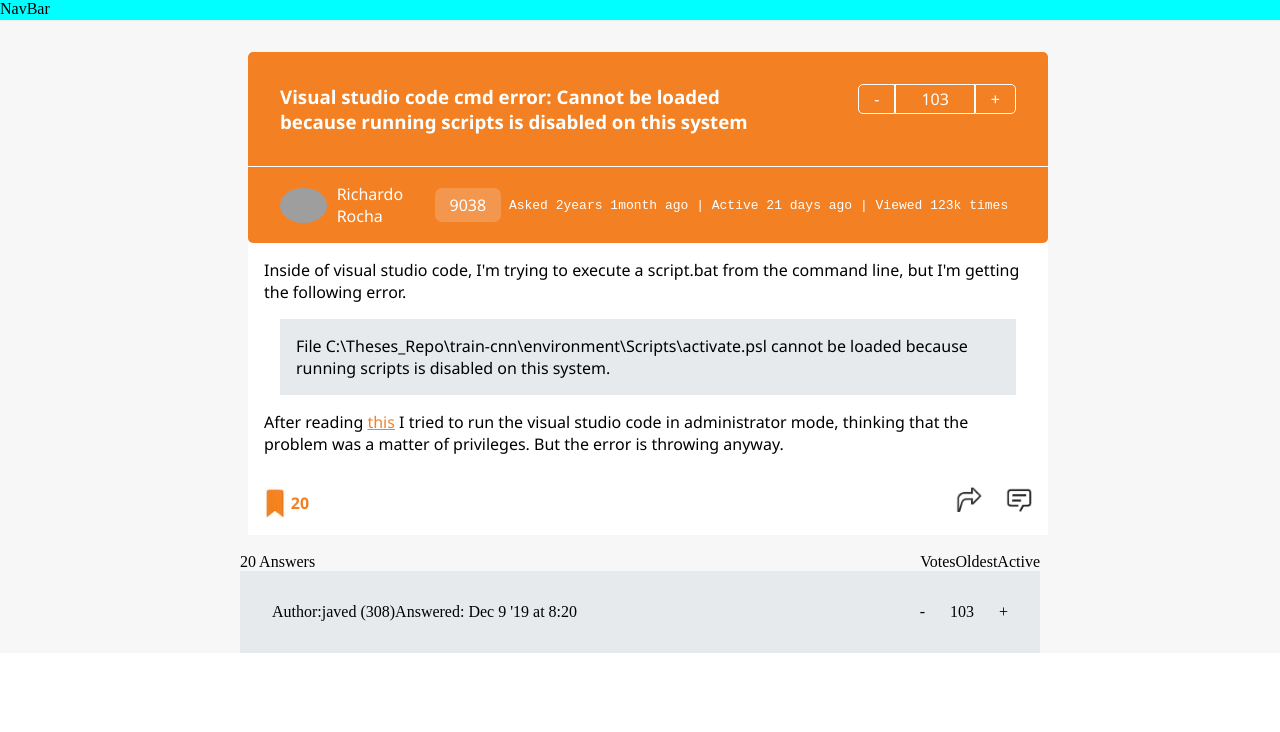
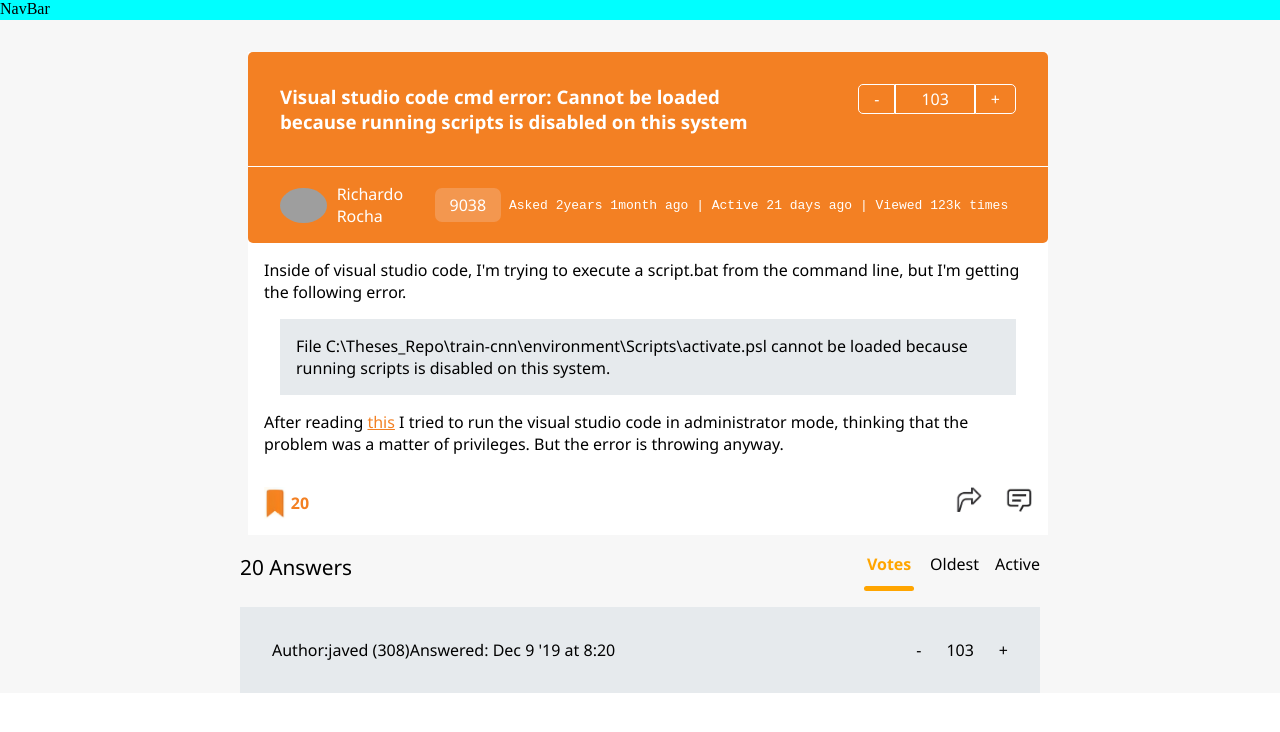
Before and after one commit to abhishekdasz/StackoverflowClone, a React (Create React App) app: page / in a window 1280 px wide. Shown: the top 732 px of the page. Built offline with nearby package versions, Linux system fonts and the light colour scheme; grey boxes are pictures that could not be loaded.

Commit message:
creating the answer-section

```diff
--- a/src/components/Answers.jsx
+++ b/src/components/Answers.jsx
@@ -8,7 +8,7 @@
             <div className="ans-nav">
                 <p> 20 Answers </p>
                 <div className="nav">
-                    <p> Votes </p>
+                    <div id='active'> <p> Votes </p> <span>  </span> </div>
                     <p> Oldest </p>
                     <p> Active </p>
                 </div>
--- a/src/components/Answers.scss
+++ b/src/components/Answers.scss
@@ -1,16 +1,47 @@
 .answers-section
 {
     width: 800px;
+    font-family: 'Segoe UI', Tahoma, Geneva, Verdana, sans-serif;
     .answers-container
     {
+        display: flex;
+        flex-direction: column;
+        gap: 1rem;
         .ans-nav
         {
             display: flex;
             justify-content: space-between;
 
+            p
+            {
+                font-size: 1.3rem;
+            }
             .nav
             {
                 display: flex;
+                gap: 1rem;
+
+                p
+                {
+                    font-size: 1rem;
+                }
+                #active
+                {
+                    display: flex;
+                    flex-direction: column;
+                    align-items: center;
+                    gap: 0.7rem;
+                    color: orange;
+                    font-weight: 600;
+                    span
+                    {
+                        height: 5px;
+                        border-radius: 5px;
+                        color: orange;
+                        background: orange;
+                        width: 50px;
+                    }
+                }
             }
         }
 
```
